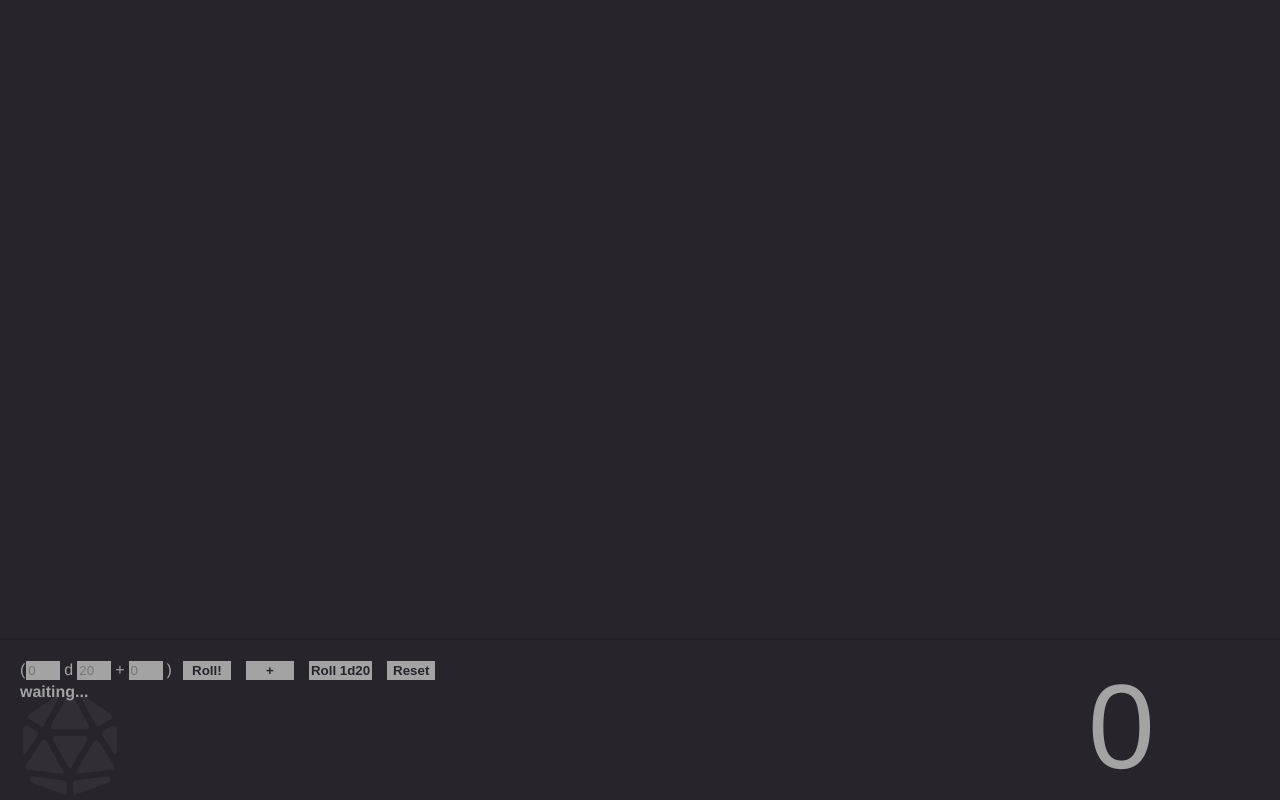
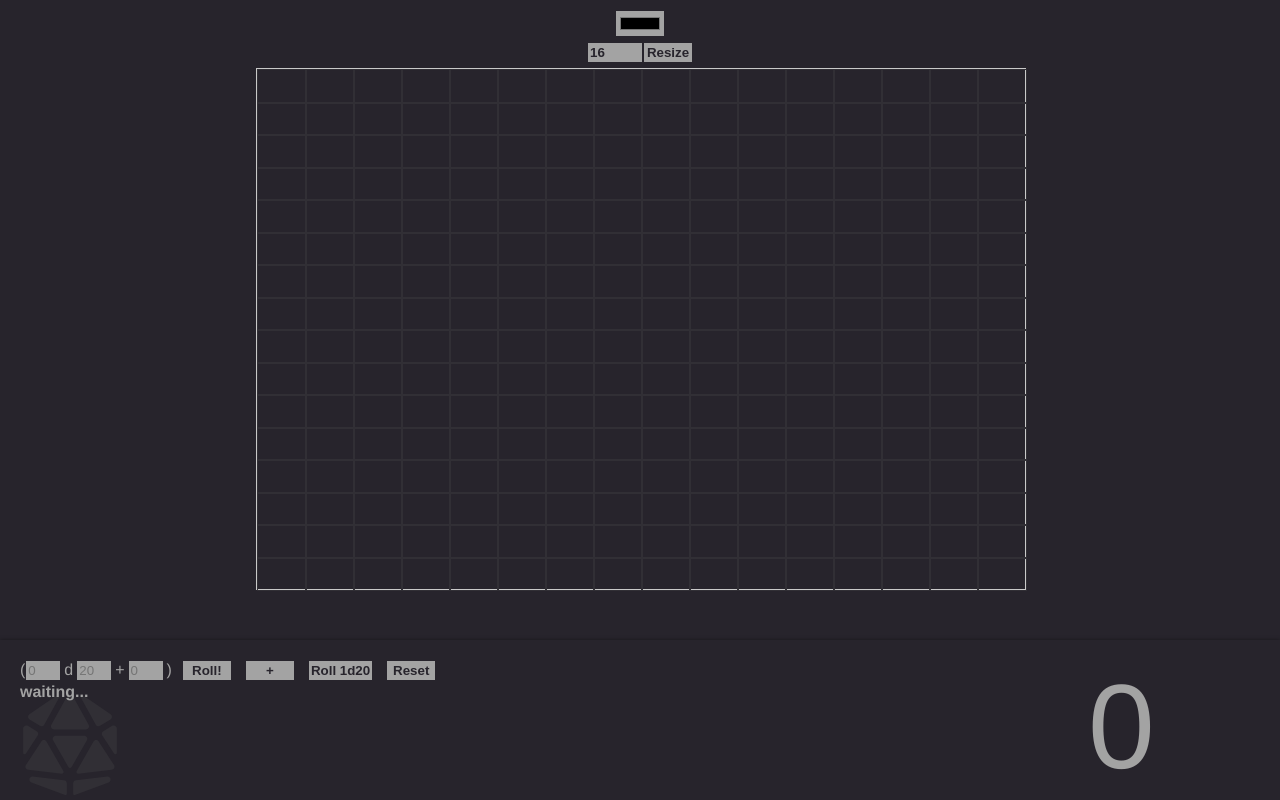
Before and after one commit to savwiley/dnd-maps, a React (Create React App) app: page / in a window 1280 px wide. Built offline with nearby package versions, Linux system fonts and the light colour scheme.

Commit message:
add color selector and dynamic grid

```diff
--- a/src/components/Grid/index.js
+++ b/src/components/Grid/index.js
@@ -1,7 +1,55 @@
-import React from "react";
+import React, { useState } from "react";
+import { GridBox, GridSpace, Square } from "./style";
 
 const Grid = () => {
-  return <></>;
+  const [color, setColor] = useState("#000000");
+  const [numb, setNumb] = useState(16);
+  const [numbSq, setNumbSq] = useState(16);
+
+
+  return (
+    <GridBox>
+
+      {/*change color*/}
+      <input
+        type="color"
+        id="color"
+        value={color}
+        onChange={e => {
+          setColor(e.target.value);
+        }}
+      />
+
+      {/*change grid size*/}
+      <input
+        type="number"
+        id="number"
+        defaultValue={numb}
+        onBlur={(e) => {
+          setNumb(e.target.value);
+        }}
+      />
+      <input
+        type="button"
+        value="Resize"
+        onClick={() => {
+          setNumbSq(numb);
+          document.querySelector("#number").value = "";
+        }}
+      />
+
+      <GridSpace numbOfSquares={numbSq}>
+        {[...Array(numbSq * numbSq)].map((e, i) => (
+          <Square
+            className="square"
+            id={i}
+            key={i}
+          ></Square>
+        ))}
+      </GridSpace>
+
+    </GridBox>
+  );
 };
 
 export default Grid;
```
